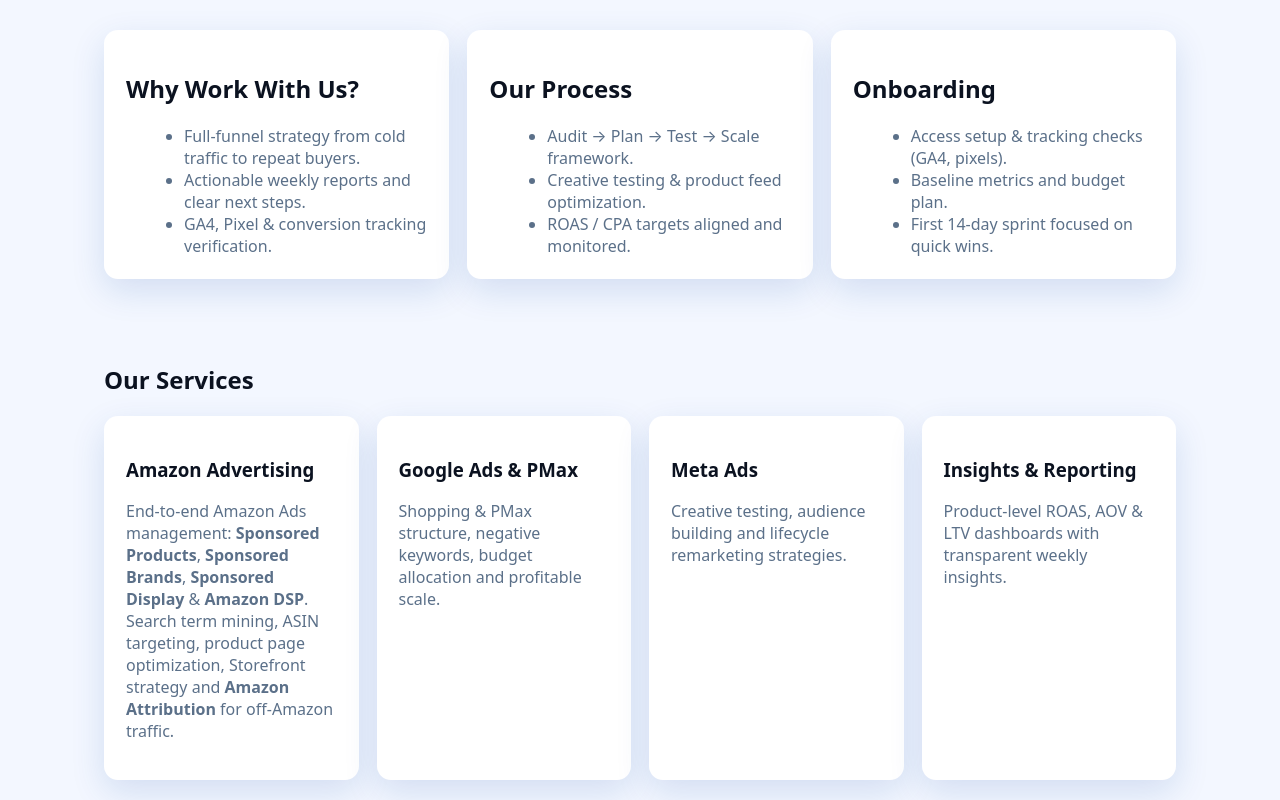
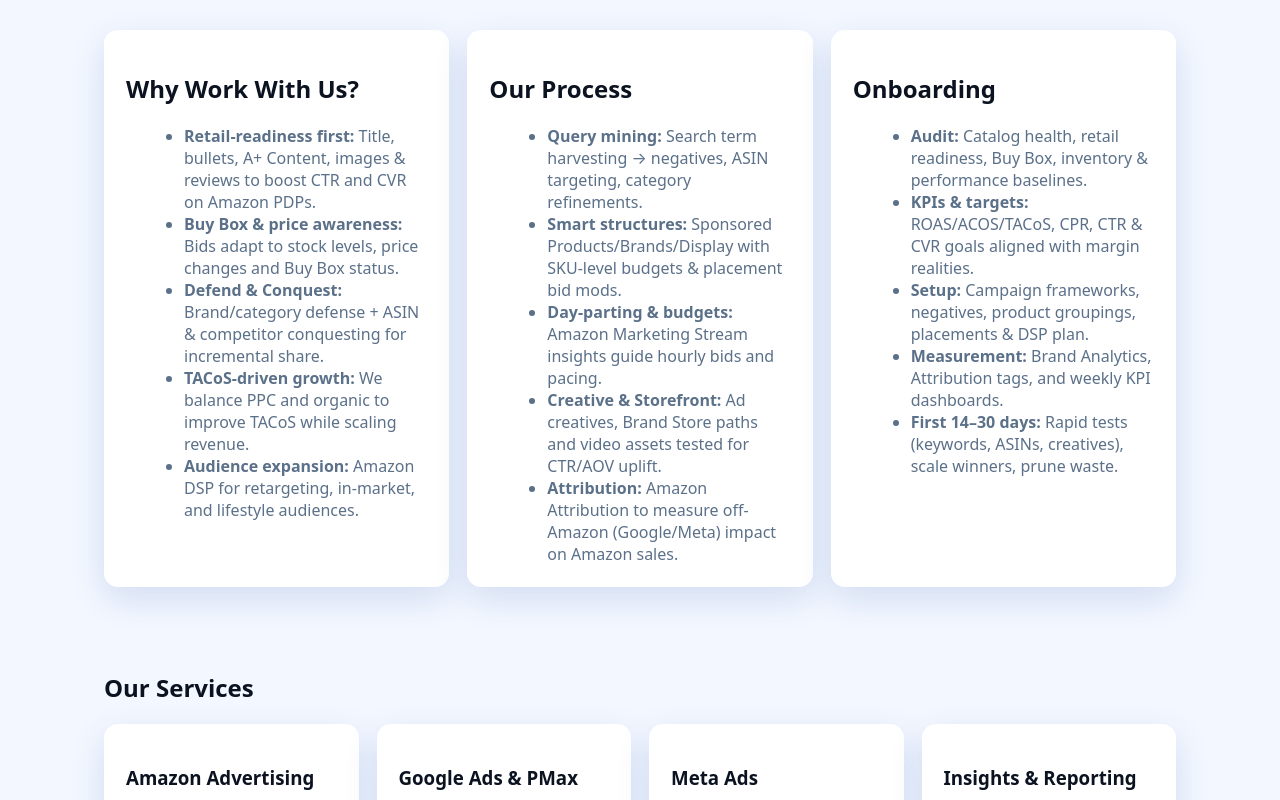
Before and after one commit to abayir25/ecommerce-ads-site, a plain HTML site: page index.html in a window 1280 px wide. Shown: the part 680-1480 px from the top of the page. Drawn offline with Linux system fonts and the light colour scheme.

Commit message:
Update index.html

```diff
--- a/index.html
+++ b/index.html
@@ -4,9 +4,9 @@
   <meta charset="UTF-8" />
   <meta name="viewport" content="width=device-width, initial-scale=1" />
   <title>E-Commerce Advertising Management</title>
-  <meta name="description" content="Data-driven performance marketing for online stores. Scale revenue with optimized Amazon, Google & Meta Ads campaigns." />
+  <meta name="description" content="Data-driven performance marketing for online stores. Scale revenue with optimized Amazon, Google & Meta Ads." />
   <meta property="og:title" content="E-Commerce Advertising Management" />
-  <meta property="og:description" content="Data-driven performance marketing for online stores. Amazon Ads, Google Ads, Meta Ads and analytics." />
+  <meta property="og:description" content="Amazon Ads, Google Ads, Meta Ads and analytics for measurable growth." />
   <meta property="og:type" content="website" />
   <style>
     :root{
@@ -115,37 +115,43 @@
       </div>
     </header>
 
-    <!-- WHY / HOW / ONBOARDING -->
+    <!-- WHY / HOW / ONBOARDING — Amazon-focused -->
     <section class="section">
       <div class="grid3">
         <div class="panel">
           <h2>Why Work With Us?</h2>
           <ul style="margin:8px 0 0 18px;color:var(--muted)">
-            <li>Full-funnel strategy from cold traffic to repeat buyers.</li>
-            <li>Actionable weekly reports and clear next steps.</li>
-            <li>GA4, Pixel & conversion tracking verification.</li>
+            <li><strong>Retail-readiness first:</strong> Title, bullets, A+ Content, images & reviews to boost CTR and CVR on Amazon PDPs.</li>
+            <li><strong>Buy Box & price awareness:</strong> Bids adapt to stock levels, price changes and Buy Box status.</li>
+            <li><strong>Defend & Conquest:</strong> Brand/category defense + ASIN & competitor conquesting for incremental share.</li>
+            <li><strong>TACoS-driven growth:</strong> We balance PPC and organic to improve TACoS while scaling revenue.</li>
+            <li><strong>Audience expansion:</strong> Amazon DSP for retargeting, in-market, and lifestyle audiences.</li>
           </ul>
         </div>
         <div class="panel">
           <h2>Our Process</h2>
           <ul style="margin:8px 0 0 18px;color:var(--muted)">
-            <li>Audit → Plan → Test → Scale framework.</li>
-            <li>Creative testing & product feed optimization.</li>
-            <li>ROAS / CPA targets aligned and monitored.</li>
+            <li><strong>Query mining:</strong> Search term harvesting → negatives, ASIN targeting, category refinements.</li>
+            <li><strong>Smart structures:</strong> Sponsored Products/Brands/Display with SKU-level budgets & placement bid mods.</li>
+            <li><strong>Day-parting & budgets:</strong> Amazon Marketing Stream insights guide hourly bids and pacing.</li>
+            <li><strong>Creative & Storefront:</strong> Ad creatives, Brand Store paths and video assets tested for CTR/AOV uplift.</li>
+            <li><strong>Attribution:</strong> Amazon Attribution to measure off-Amazon (Google/Meta) impact on Amazon sales.</li>
           </ul>
         </div>
         <div class="panel">
           <h2>Onboarding</h2>
           <ul style="margin:8px 0 0 18px;color:var(--muted)">
-            <li>Access setup & tracking checks (GA4, pixels).</li>
-            <li>Baseline metrics and budget plan.</li>
-            <li>First 14-day sprint focused on quick wins.</li>
+            <li><strong>Audit:</strong> Catalog health, retail readiness, Buy Box, inventory & performance baselines.</li>
+            <li><strong>KPIs & targets:</strong> ROAS/ACOS/TACoS, CPR, CTR & CVR goals aligned with margin realities.</li>
+            <li><strong>Setup:</strong> Campaign frameworks, negatives, product groupings, placements & DSP plan.</li>
+            <li><strong>Measurement:</strong> Brand Analytics, Attribution tags, and weekly KPI dashboards.</li>
+            <li><strong>First 14–30 days:</strong> Rapid tests (keywords, ASINs, creatives), scale winners, prune waste.</li>
           </ul>
         </div>
       </div>
     </section>
 
-    <!-- SERVICES (now includes Amazon Advertising) -->
+    <!-- SERVICES (includes Amazon Advertising) -->
     <section id="services" class="section">
       <h2>Our Services</h2>
       <div class="grid4">
@@ -154,7 +160,7 @@
           <p style="color:var(--muted)">
             End-to-end Amazon Ads management: <strong>Sponsored Products</strong>, <strong>Sponsored Brands</strong>,
             <strong>Sponsored Display</strong> & <strong>Amazon DSP</strong>. Search term mining, ASIN targeting,
-            product page optimization, Storefront strategy and <strong>Amazon Attribution</strong> for off-Amazon traffic.
+            category defense/conquest, PDP optimization, Brand Store strategy and <strong>Amazon Attribution</strong>.
           </p>
         </div>
         <div class="panel">
```
